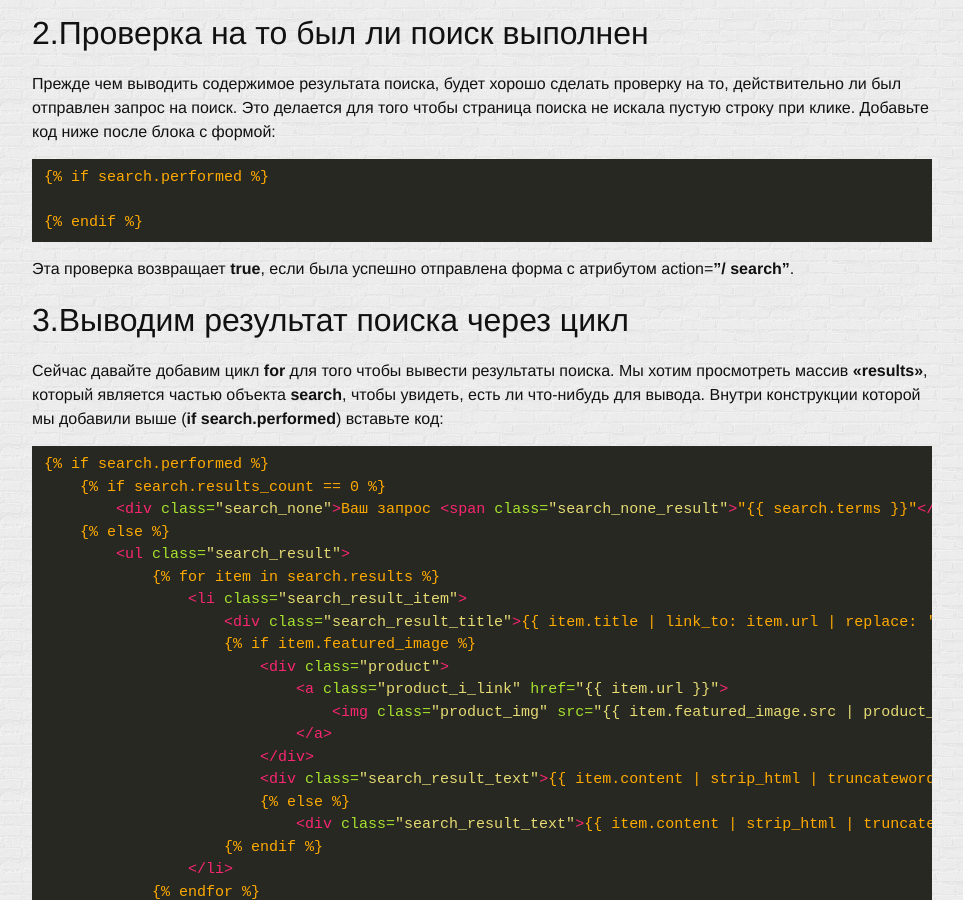
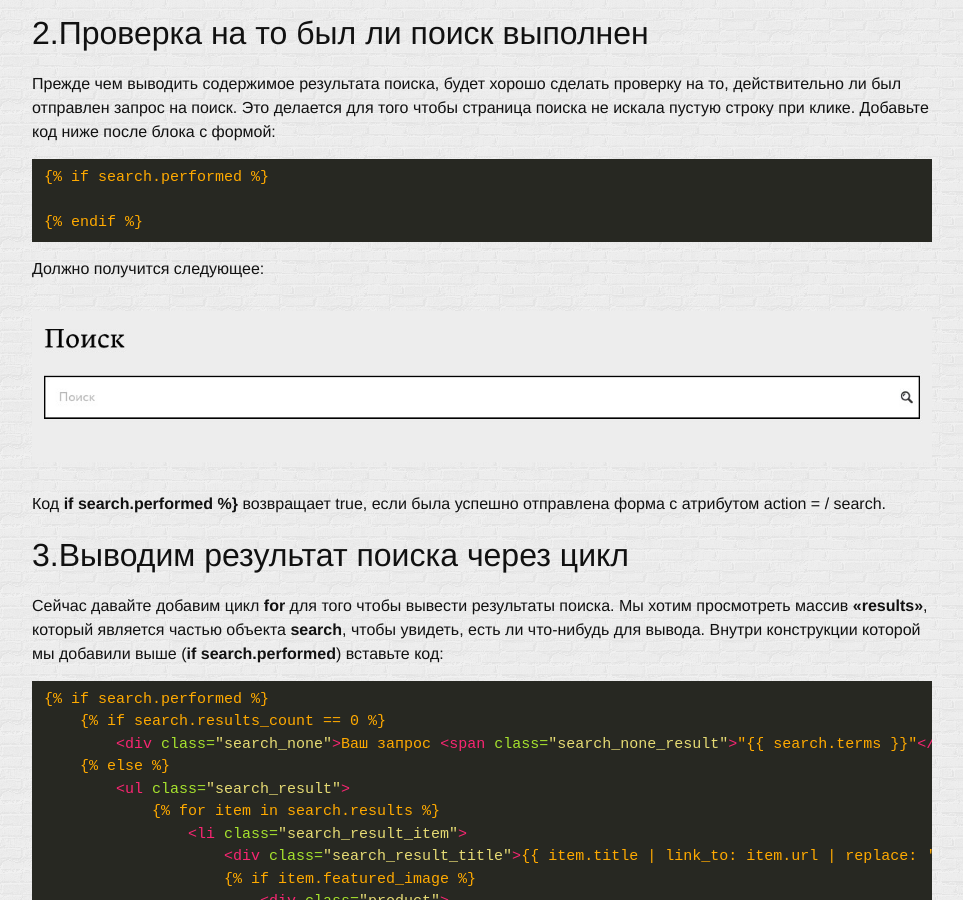
Before and after one commit to glivera-team/glivera-team.github.io, a Jekyll site: the page built from _posts/2018-04-26-shopify-search.markdown, in a window 1280 px wide and 900 px high, scrolled down 1464 px. Shown: the whole window, without its empty margins (158-1121 px from the left). Built offline with Jekyll 4.4.1, drawn with Linux system fonts in a browser that asks for light colours; comment, search, counter and statistics services are not loaded.

Commit message:
changed article

```diff
--- a/_posts/2018-04-26-shopify-search.markdown
+++ b/_posts/2018-04-26-shopify-search.markdown
@@ -47,7 +47,10 @@ autor:  glivera-team
 {% endraw %}
 {% endhighlight %}
 
-Эта проверка возвращает <b>true</b>, если была успешно отправлена форма с атрибутом action=<b>"/ search"</b>.
+Должно получится следующее:
+<img alt="" src="../../../../i/search-2.jpg">
+
+Код <b>if search.performed %}</b> возвращает true, если была успешно отправлена форма с атрибутом action = / search.
 
 ## 3.Выводим результат поиска через цикл
 
@@ -88,7 +91,7 @@ autor:  glivera-team
 Теперь используя форму которую мы сделали раньше найдем текст <b>'lorem'</b>, он у меня встречается в статьях блога.
 
 Результат поиска будет таким:
-<img alt="" src="../../../../i/search-5.jpg">
+<img alt="" src="../../../../i/search-1.jpg">
 
 Результат поиска в частности наш текст <b>‘lorem’</b> оборачивается в тег strong с классом <b>highlight</b>, этот класс мы можем стилизовать.
 
```
Also changed, not shown: i/search-3.jpg, i/search-4.jpg, i/search-6.jpg.
